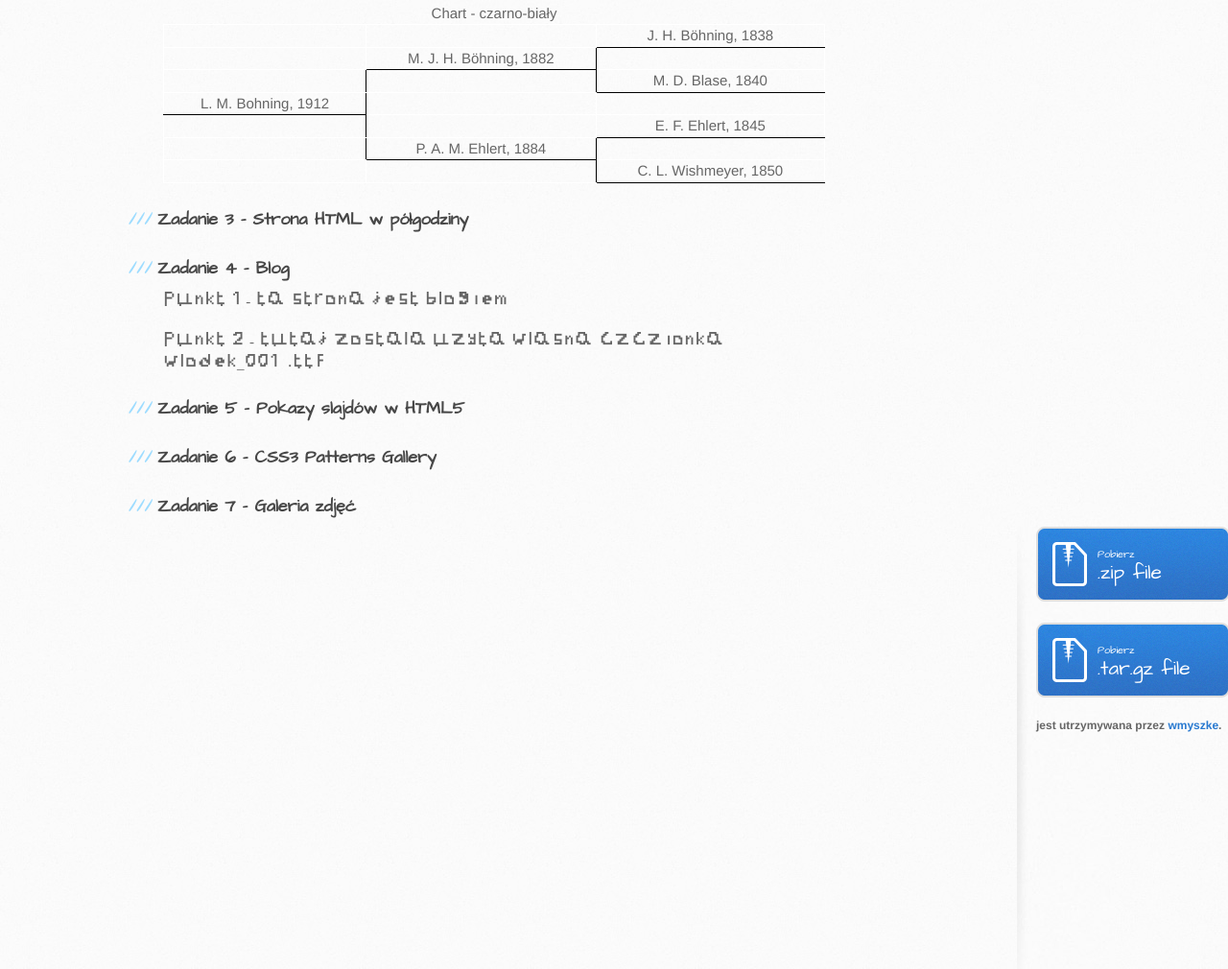
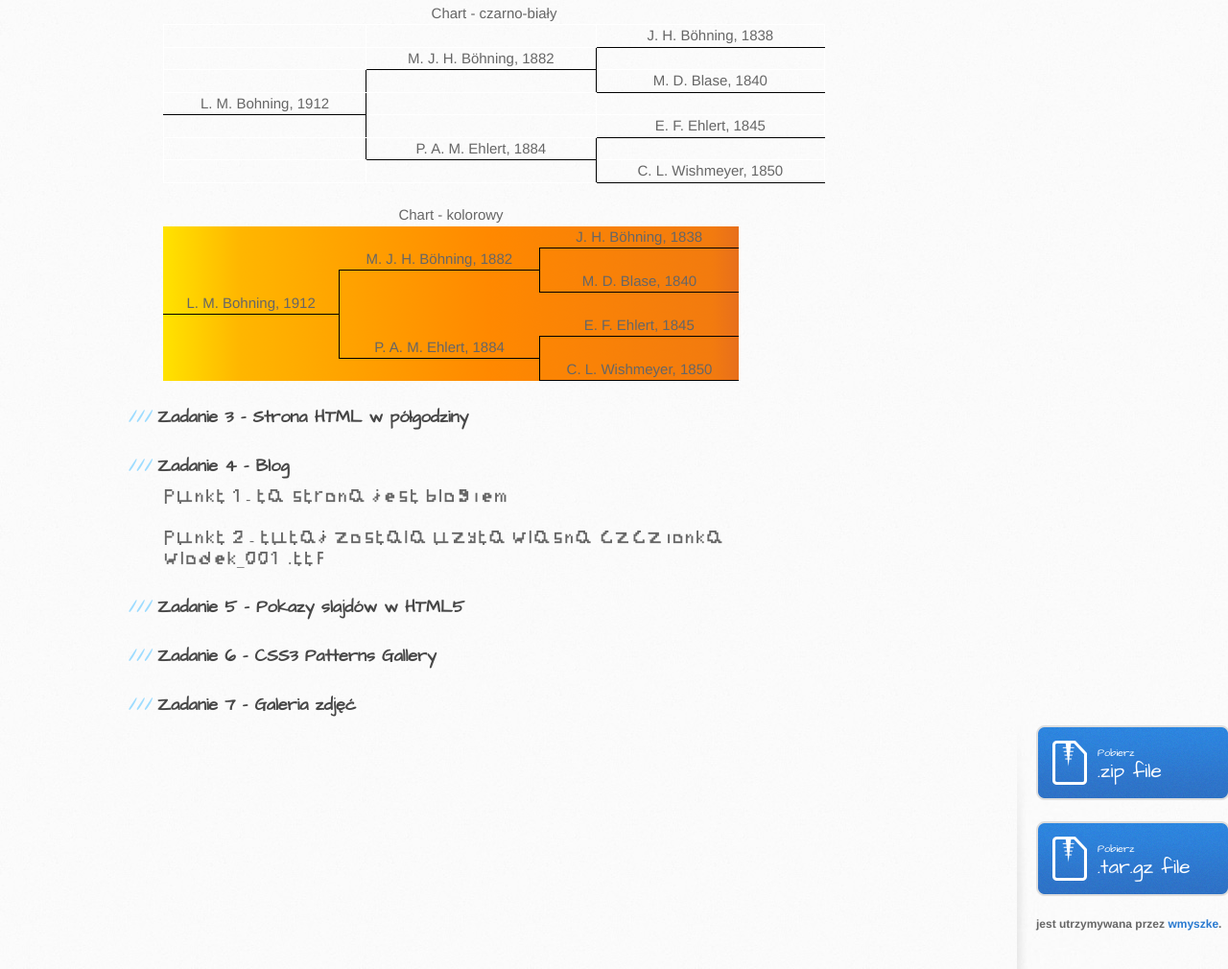
Before and after one commit to wmyszke/HCJ, a plain HTML site: page index.html in a window 1280 px wide. Shown: the part 3628-4638 px from the top of the page at 96% size. Drawn offline with Linux system fonts and the light colour scheme.

Commit message:
czart_kolor

```diff
--- a/css_zadania/zad2.css
+++ b/css_zadania/zad2.css
@@ -373,3 +373,152 @@ td.seven_three {
 	border-width: 1px;
 	border-right-color: white;
 }
+#czart_kolorowy  {
+	background-image:url('../zdjecia_zad2/czart_kolor.png');
+	background-repeat:repeat-y;
+	width: 600px;
+}
+td.one_one_k {
+	/*border: 1px solid white;*/
+	border-style:hidden;
+}
+td.one_two_k {
+	/*border: 1px solid white;*/
+	border-style:hidden;
+}
+td.one_three_k {
+	border-top-style: hidden;
+	border-right-style: hidden;
+	border-bottom-style: solid;
+	border-left-style:hidden;
+	border-width: 1px;
+	border-bottom-color: black;
+}
+td.two_one_k {
+	border-left-style:hidden;
+
+}
+td.two_two_k {
+	border-left-style:hidden;
+}
+td.two_three_k {
+	border-top-style: solid;
+	border-right-style: hidden;
+	border-bottom-style: hidden;
+	border-left-style: solid;
+	border-width: 1px;
+	border-top-color: black;
+	border-left-color: black;
+}
+td.three_one_k {
+	border-right-style: solid;
+	border-top-style: hidden;
+	border-bottom-style: hidden;
+	border-left-style: hidden;
+	border-width: 1px;
+	border-top-color: white;
+	border-right-color: black;
+	border-bottom-color: white;
+	border-left-color: white;
+}
+td.three_two_k {
+	border-top-style: solid;
+	border-right-style: solid;
+	border-bottom-style: hidden;
+	border-left-style: solid;
+	border-width: 1px;
+	border-top-color: black;
+	border-right-color: black;
+	border-bottom-color: white;
+
+}
+td.three_three_k {
+	border-top-style: hidden;
+        border-right-style: hidden;
+        border-bottom-style: solid;
+        border-left-style: solid;
+        border-width: 1px;
+        border-color: black;
+}
+td.four_one_k {
+	border-top-style: hidden;
+        border-right-style: solid;
+        border-bottom-style: solid;
+        border-left-style: hidden;
+        border-width: 1px;
+        border-right-color: black;
+        border-bottom-color: black;
+}
+td.four_two_k {
+	border-top-style: hidden;
+	border-right-style: hidden;
+	border-bottom-style:hidden;
+	border-left-style: solid;
+	border-width: 1px;
+
+}
+td.four_three_k {
+	border-top-style: solid;
+	border-right-style: hidden;
+	border-bottom-style: hidden;
+	border-left-style: hidden;
+	border-width: 1px;
+	border-top-color: black;
+}
+td.five_one_k {
+	border-top-style: solid;
+	border-right-style: solid;
+	border-bottom-style: hidden;
+	border-left-style: hidden;
+}
+td.five_two_k {
+	border-top-style: hidden;
+	border-right-style: hidden;
+	border-bottom-style: hidden;
+	border-left-style: solid;
+}
+td.five_three_k {
+	border-top-style: hidden;
+        border-right-style: hidden;
+        border-bottom-style: solid;
+        border-left-style: hidden;
+        border-width: 1px;
+        border-color: black;
+}
+td.six_one_k {
+	border-top-style: hidden;
+        border-right-style: solid;
+        border-bottom-style: hidden;
+        border-left-style: hidden;
+        border-width: 1px;
+        border-color: black;
+}
+td.six_two_k {
+
+}
+td.six_three_k {
+	border-top-style: solid;
+        border-right-style: hidden;
+        border-bottom-style: hidden;
+        border-left-style: solid;
+        border-width: 1px;
+        border-color: black;
+}
+td.seven_one_k {
+	border-top-style: hidden;
+	border-right-style: hidden;
+	border-bottom-style: hidden;
+	border-left-style: hidden;
+}
+td.seven_two_k {
+	border-top-style: solid;
+	border-right-style: solid;
+	border-bottom-style: hidden;
+	border-left-style: hidden;
+}
+td.seven_three_k {
+	border-top-style: hidden;
+	border-right-style: hidden;
+	border-bottom-style: solid;
+	border-left-style: solid;
+}
--- a/index.html
+++ b/index.html
@@ -807,6 +807,47 @@ table {
 			</tr>
 		</tbody>
 	</table>
+	<br />
+		<table id="czart_kolorowy">
+		<caption>Chart - kolorowy</caption>
+		<tbody>
+			<tr>
+				<td class="one_one_k"> </td>
+				<td class="one_two_k"> </td>
+				<td class="one_three_k">J. H. B&ouml;hning, 1838</td>
+			</tr>
+			<tr>
+				<td class="two_one_k"> </td>
+				<td class="two_two_k">M. J. H. B&ouml;hning, 1882</td>
+				<td class="two_three_k"> </td>
+			</tr>
+			<tr>
+				<td class="three_one_k"> </td>
+				<td class="three_two_k"> </td>
+				<td class="three_three_k">M. D. Blase, 1840</td>
+			</tr>
+			<tr>
+				<td class="four_one_k">L. M. Bohning, 1912</td>
+				<td class="four_two_k"> </td>
+				<td class="four_three_k"> </td>
+			</tr>
+			<tr>
+				<td class="five_one_k"> </td>
+				<td class="five_two_k"> </td>
+				<td class="five_three_k">E. F. Ehlert, 1845</td>
+			</tr>
+			<tr>
+				<td class="six_one_k"> </td>
+				<td class="six_two_k">P. A. M. Ehlert, 1884</td>
+				<td class="six_three_k"> </td>
+			</tr>
+			<tr>
+				<td class="seven_one_k"> </td>
+				<td class="seven_two_k"> </td>
+				<td class="seven_three_k">C. L. Wishmeyer, 1850</td>
+			</tr>
+		</tbody>
+	</table>
 </div>
 
 <h3>Zadanie 3 - Strona HTML w półgodziny</h3>
```
Also changed, not shown: zdjecia_zad2/czart_kolor.png (added).
